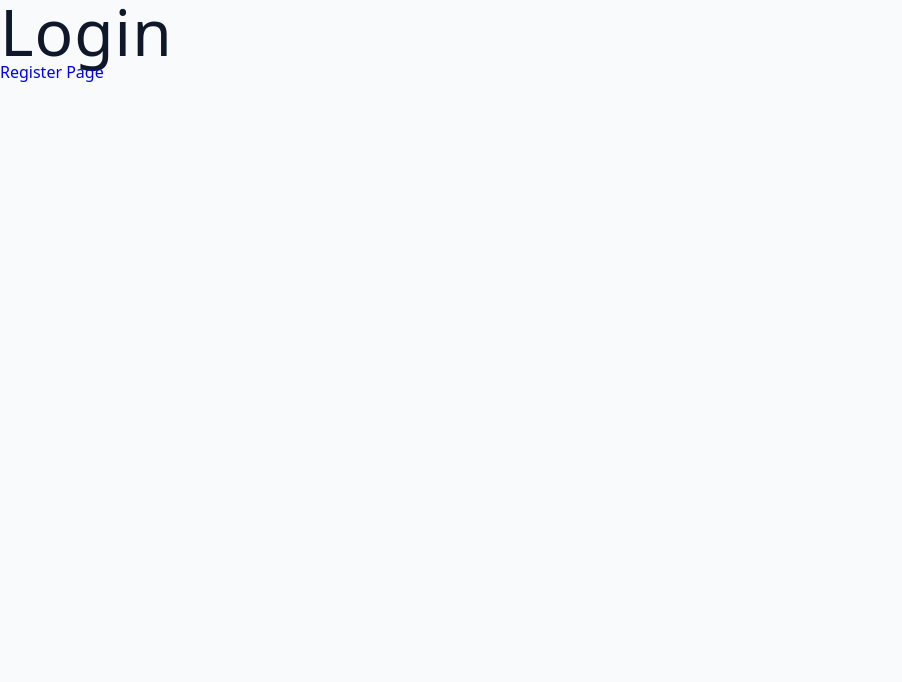
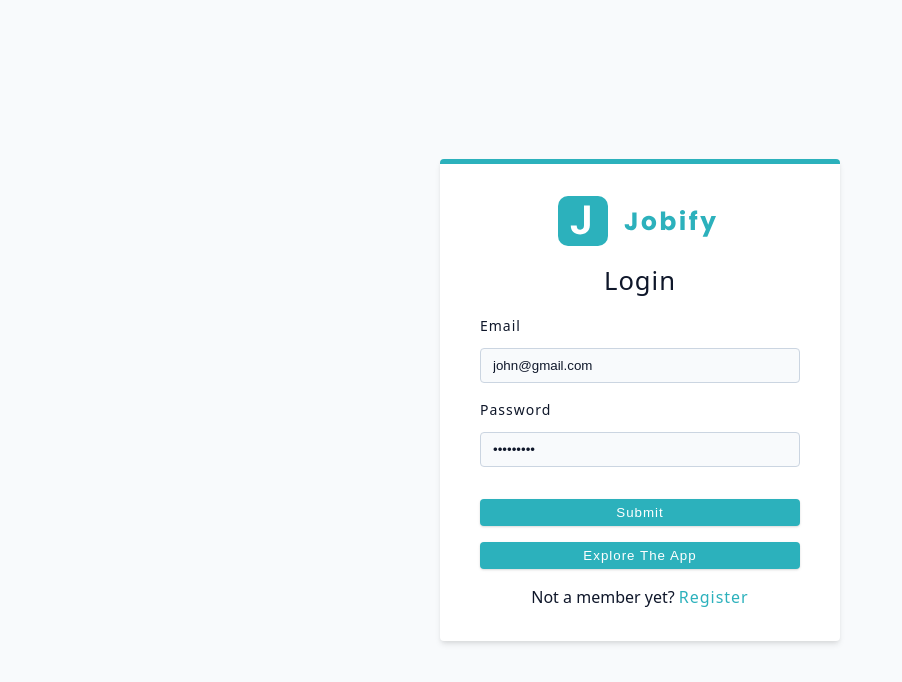
Before and after one commit to hridyauk/mern, a React (Vite) app in the folder client/: page /login in a window 1280 px wide. Shown: the top 682 px of the page, without its empty margins (0-902 px from the left). Built offline with nearby package versions, Linux system fonts and the light colour scheme.

Commit message:
added components and styling for login

```diff
--- a/client/src/pages/Login.jsx
+++ b/client/src/pages/Login.jsx
@@ -1,11 +1,30 @@
 import { Link } from "react-router-dom";
+import Wrapper from "../assets/wrappers/RegisterAndLoginPage";
+import { Logo, FromRow } from "../components";
+import FormRow from "../components/FormRow";
 
 const Login = () => {
   return (
-    <div>
-      <h1>Login</h1>
-      <Link to="/register">Register Page</Link>
-    </div>
+    <Wrapper>
+      <form className="form">
+        <Logo />
+        <h4>Login</h4>
+        <FormRow type="email" name="email" defaultValue="john@gmail.com" />
+        <FormRow type="password" name="password" defaultValue="secret123" />
+        <button type="submit" className="btn btn-block">
+          submit
+        </button>
+        <button type="button" className="btn btn-block">
+          explore the app
+        </button>
+        <p>
+          Not a member yet?
+          <Link to="/register" className="member-btn">
+            Register
+          </Link>
+        </p>
+      </form>
+    </Wrapper>
   );
 };
 
```
